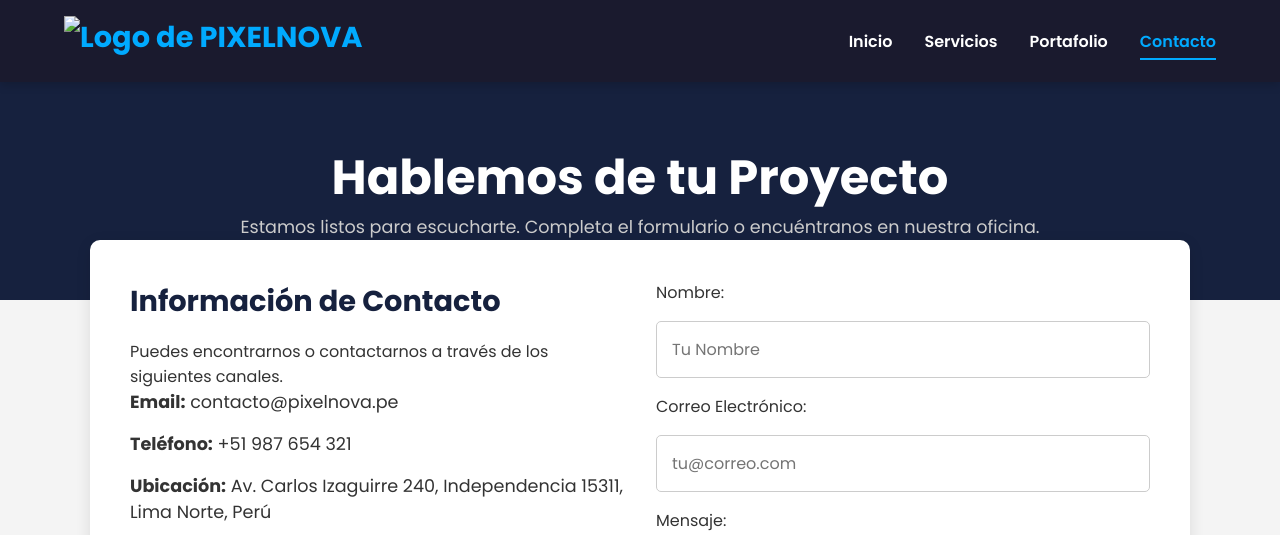
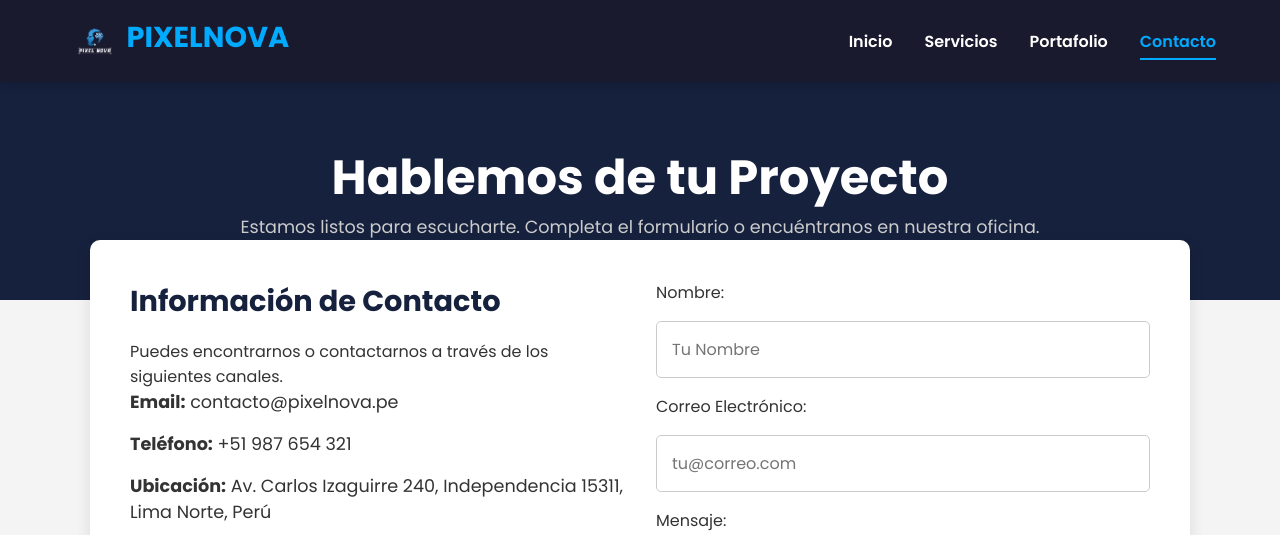
Before and after one commit to diego348/pixelnova, a plain HTML site: page contacto.html in a window 1280 px wide. Shown: the top 535 px of the page. Drawn offline with Linux system fonts and the light colour scheme.

Commit message:
añadir nuevo cambios

```diff
--- a/contacto.html
+++ b/contacto.html
@@ -11,7 +11,7 @@
 <body>
     <header>
         <nav>
-            <a href="index.html" class="logo"><img src="logo-pixelnova.png" alt="Logo de PIXELNOVA"></a>
+            <a href="index.html" class="logo"><img src="logo.png" alt="Logo de PIXELNOVA">PIXELNOVA</a>
             <ul>
                 <li><a href="index.html">Inicio</a></li>
                 <li><a href="servicios.html">Servicios</a></li>
```
Also changed, not shown: servicios.html (+1 -1 lines).
